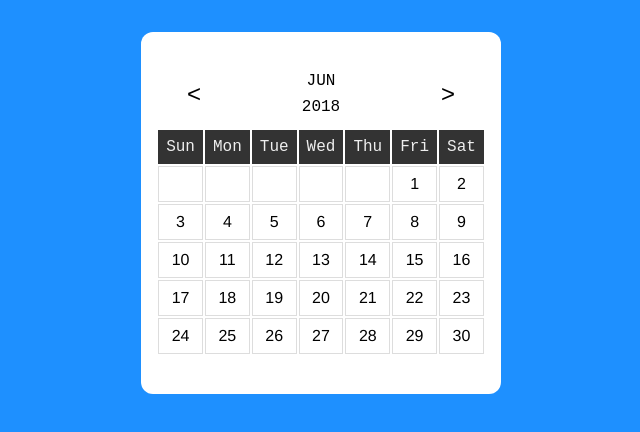
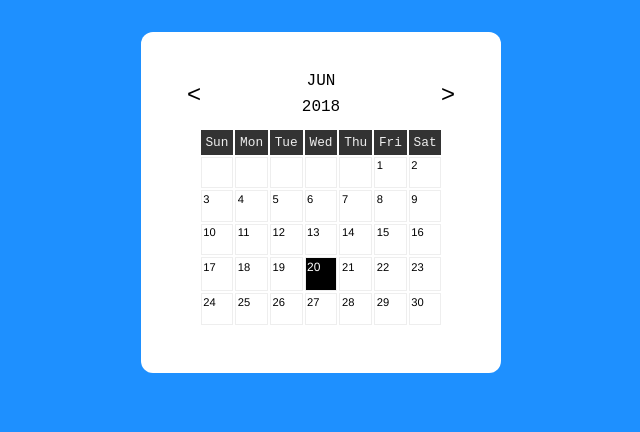
Before and after one commit to WhollyCoders/calendar-widget, a plain HTML site: page index.html in a window 1280 px wide. Shown: the whole page, without its empty margins (319-959 px from the left). Drawn offline with Linux system fonts and the light colour scheme.

Commit message:
Add Current Date Highlight, Refactor and Beautify Code

```diff
--- a/resources/css/style.css
+++ b/resources/css/style.css
@@ -1,24 +1,27 @@
 /*Reset CSS*/
-*{
+
+* {
     margin: 0;
     padding: 0;
     border: 0;
 }
 
 /*Default Styles*/
+
 html,
-body{
+body {
     background-color: dodgerBlue;
     font-family: helvetica;
     font-size: 16px;
 }
 
-a{
+a {
     text-decoration: none;
     color: #000;
     padding: 1rem;
 }
-.wrapper{
+
+.wrapper {
     background-color: #fff;
     width: 360px;
     height: auto;
@@ -26,68 +29,77 @@ a{
     border-radius: 0.75rem;
 }
 
-#calendar{
+#calendar {
     padding: 2rem 0;
     height: auto;
 }
 
 /*Calendar Header Styles*/
-.calendar-header{
+
+.calendar-header {
     display: flex;
     text-align: center;
 }
 
-.calendar-month-year{
+.calendar-month-year {
     flex-basis: 50%;
     font-family: monospace;
 }
 
-.calendar-label{
+.calendar-label {
     margin: 0.5rem;
     text-transform: uppercase;
 }
 
-.calendar-control{
+.calendar-control {
     flex-basis: 25%;
     font-size: 1.5rem;
     padding: 1rem;
     cursor: pointer;
 }
 
-.calendar-control a:hover{
+.calendar-control a:hover {
     background-color: #000;
     color: #fff;
 }
 
 /*Calendar Body Head Styles*/
-#calendar-body{
+
+#calendar-body {
     margin: 0.25rem auto;
     text-align: center;
+    padding-bottom: 0.5rem;
 }
 
-#calendar-body-head{
+#calendar-body-head {
     margin: 0 auto;
 }
 
-.dayLabel, .day{
-    padding: 0.5rem;
+.dayLabel,
+.day {
+    padding: 0.3rem;
 }
 
-.dayLabel{
+.dayLabel {
     text-transform: capitalize;
     background-color: #333;
     color: #eee;
     font-family: monospace;
+    font-size: 0.8rem;
 }
 
-.day{
-    border: 1px solid #ddd;
+.day {
+    border: 1px solid #eee;
+    font-size: 0.70rem;
+    text-align: left;
+    padding: 0.1rem 1rem 1rem 0.1rem;
 }
 
-.current{
+.current {
     background-color: #000;
     color: #fff;
-    border-radius: 50%;
-    font-size: 0.9rem;
-    font-weight: bold;
+    /*    border-radius: 50%;*/
+    font-size: 0.75rem;
+    /*    font-weight: bold;*/
+    border: 1px solid #eee;
 }
--- a/resources/js/Calendar.js
+++ b/resources/js/Calendar.js
@@ -1,425 +1,309 @@
 //Calendar Data Object
-
 var data = {
     "day": ["sun", "mon", "tue", "wed", "thu", "fri", "sat"],
     "month": ["jan", "feb", "mar", "apr", "may", "jun", "jul", "aug", "sep", "oct", "nov", "dec"],
     "daysInMonth": [31, 28, 31, 30, 31, 30, 31, 31, 30, 31, 30, 31]
 };
-
 // Calendar Object Literal
-var Calendar        = {
-    "data":{
-        "day":data.day,
+var Calendar = {
+    "data": {
+        "day": data.day,
         "month": data.month,
         "daysInMonth": data.daysInMonth,
-        "today": function(){
+        "today": function () {
             var Today = new Date();
             return Today;
         },
-        "firstRow":{
-            "emptyCells": function(){
+        "firstRow": {
+            "emptyCells": function () {
                 return Calendar.get.emptyCells();
             },
-            "days": function(){
+            "days": function () {
                 return Calendar.get.firstRowDays();
             }
         }
     },
-    "initialize": function(){
+    "initialize": function () {
         console.log(Calendar.data.today());
         Calendar.get.monthLabel().innerHTML = Calendar.display.defaultMonth();
-        Calendar.get.yearLabel().innerHTML  = Calendar.display.defaultYear();
+        Calendar.get.yearLabel().innerHTML = Calendar.display.defaultYear();
         Calendar.reset();
         Calendar.display.new();
-
     },
-    "display":{
-        "defaultMonth": function(){
+    "display": {
+        "defaultMonth": function () {
             //Get Month Index
-            var monthIndex  = Calendar.data.today().getMonth();
+            var monthIndex = Calendar.data.today().getMonth();
             //Get Month Name
             return Calendar.data.month[monthIndex];
         },
-        "defaultYear": function(){
-
+        "defaultYear": function () {
             return Calendar.data.today().getFullYear();
-
         },
-        "calendarLabel": function(){
-
-//        Calendar.get.monthLabel().innerHTML = Calendar.display.defaultMonth();
-//        Calendar.get.yearLabel().innerHTML  = Calendar.display.defaultYear();
-
-        },
-        "calendarHeader": function(){},
-        "calendarHead": function(){
-
+        "calendarHead": function () {
             var calenderHeadElement = document.createElement("tr");
             calenderHeadElement.setAttribute("class", "calendar-head");
-
-            for(var i = 0; i < Calendar.data.day.length; i++){
-
+            for (var i = 0; i < Calendar.data.day.length; i++) {
                 var dayName = Calendar.data.day[i];
                 var td = document.createElement("td");
                 td.setAttribute("class", "dayLabel");
                 td.innerHTML = dayName;
                 calenderHeadElement.appendChild(td);
-
             }
-
             tableElement.appendChild(calenderHeadElement);
-
         },
-        "calendarDays": function(){
-            //Determine First Row Empty Cells
-            //Compute First Row Days
-            //Display First Row (empty cells + days)
-            //Get Number of Days in Month
-            //Compute Number of Full Rows
-            //Compute Row Starting Value
-            //Display Remaining Rows
-        },
-        "firstRow": function(){
+        "firstRow": function () {
             //Get First Row Data
-            var firstRowData    = Calendar.get.firstRowData();
-//            var currentDate     = Calendar.get.currentDate();
-            //Create First Table Row Element and ADD First Row Class Attribute
+            var firstRowData = Calendar.get.firstRowData();
             var firstRowElement = document.createElement("tr");
             firstRowElement.setAttribute("class", "first-row");
-
             //Display Empty Rows
-                for(var eRow = 0; eRow < firstRowData[0]; eRow++){
+            for (var eRow = 0; eRow < firstRowData[0]; eRow++) {
                 var td = document.createElement("td");
                 td.setAttribute("class", "day");
                 firstRowElement.appendChild(td);
             }
-
             //Display First Row Days
-                for(var fRow = 0; fRow < firstRowData[1]; fRow++){
-                    var dayNumber   = fRow + 1;
-                    var td          = document.createElement("td");
-
+            for (var fRow = 0; fRow < firstRowData[1]; fRow++) {
+                var dayNumber = fRow + 1;
+                var td = document.createElement("td");
+                if (Calendar.set.is_actual(dayNumber)) {
+                    td.setAttribute("class", "day current");
+                } else {
                     td.setAttribute("class", "day");
-                            td.innerHTML    = dayNumber;
+                }
+                td.innerHTML = dayNumber;
                 firstRowElement.appendChild(td);
-
             }
-
             tableElement.appendChild(firstRowElement);
-
-
         },
-        "fullRows": function(){
+        "fullRows": function () {
             //Get number of Full Rows
             var fullRows = Calendar.get.fullRows();
             var totalRows = fullRows + 1;
             var daysInMonth = Calendar.get.totalDaysInMonth();
-
             //Create Loop to Display Full Rows
-            for(var uRow = 0; uRow < totalRows; uRow++){
+            for (var uRow = 0; uRow < totalRows; uRow++) {
                 //Compute Row Starting Starting Day
-                var startDay    = Calendar.get.firstStartingDay();
+                var startDay = Calendar.get.firstStartingDay();
                 var startingDay = startDay + (7 * uRow);
                 var currentDate = Calendar.get.currentDate();
                 //Create Table Row Element
                 var rowElement = document.createElement("tr");
                 rowElement.setAttribute("class", "full-row");
-
                 //Create Loop to Display Days in Full Weeks
-                    for(var dRow = 0; dRow < Calendar.data.day.length; dRow++){
-
+                for (var dRow = 0; dRow < Calendar.data.day.length; dRow++) {
                     //Compute Day Number
                     var dayNumber = startingDay + dRow;
-                        if(dayNumber > daysInMonth){ break; }
+                    if (dayNumber > daysInMonth) {
+                        break;
+                    }
                     //Create Table Data Element
                     var td = document.createElement("td");
-
+                    if (Calendar.set.is_actual(dayNumber)) {
+                        td.setAttribute("class", "day current");
+                    } else {
                         td.setAttribute("class", "day");
+                    }
                     td.innerHTML = dayNumber;
                     rowElement.appendChild(td);
-
                 }
-
-                //Display Last Row Days
-//                var lastRowDays = Calendar.get.lastRowDays();
-//
-//                if(lastRowDays){
-//
-//                    //Display Last Row Days
-//                    var lastRowElement = document.createElement("tr");
-//                    lastRowElement.setAttribute("class", "last-row");
-//
-//
-//
-//                   }
-//
                 tableElement.appendChild(rowElement);
-
             }
         },
-        "lastRow": function(){
-
-
-        },
-        "previousMonth": function(){
-
-
-
-        },
-        "nextMonth": function(){
-
-
-        },
-        "new": function(){
+        "lastRow": function () {},
+        "new": function () {
             //Display Calendar Head
             Calendar.display.calendarHead();
             //Display Calendar Days
             Calendar.display.firstRow();
             Calendar.display.fullRows();
-            Calendar.display.lastRow();
+            // Calendar.display.lastRow();
         }
     },
-    "get":{
-        "control":{
-            "previousMonth": function(){
-
+    "get": {
+        "control": {
+            "previousMonth": function () {
                 return document.getElementById("previous-month");
-
             },
-            "nextMonth": function(){
-
+            "nextMonth": function () {
                 return document.getElementById("next-month");
-
             },
         },
-        "currentDate": function(){
-
-            var newDate     = Calendar.get.newDate();
+        "actual": {
+            "month": function () {
+                var monthIndex = Calendar.data.today().getMonth();
+                return Calendar.data.month[monthIndex];
+            },
+            "year": function () {
+                return Calendar.data.today().getFullYear();
+            },
+            "date": function () {
+                return Calendar.data.today().getDate();
+            }
+        },
+        "currentDate": function () {
+            var newDate = Calendar.get.newDate();
             var currentDate = newDate.getDate();
-
             return currentDate;
-
         },
-        "currentMonth": function(){
-
+        "currentMonth": function () {
             return Calendar.get.monthLabel().innerHTML;
-
         },
-        "currentYear": function(){
-
+        "currentYear": function () {
             return parseInt(Calendar.get.yearLabel().innerHTML);
-
         },
-        "emptyCells": function(){
-
+        "emptyCells": function () {
             return Calendar.get.firstDayIndex();
-
         },
-        "firstDayIndex": function(){
-
-            var firstDayIndex   = Calendar.get.newDate().getDay();
+        "firstDayIndex": function () {
+            var firstDayIndex = Calendar.get.newDate().getDay();
             return firstDayIndex;
-
         },
-        "firstRowData": function(){
-            var emptyCells      = Calendar.get.emptyCells();
-            var firstRowDays    = Calendar.get.firstRowDays();
-
+        "firstRowData": function () {
+            var emptyCells = Calendar.get.emptyCells();
+            var firstRowDays = Calendar.get.firstRowDays();
             return [emptyCells, firstRowDays];
         },
-        "firstRowDays": function(){
-
+        "firstRowDays": function () {
             var emptyCells = Calendar.get.emptyCells();
             var firstRowDays = 7 - emptyCells;
-
             return firstRowDays;
         },
-        "firstStartingDay": function(){
-
-            var firstRowDays        = Calendar.get.firstRowDays();
-            var firstStartingDay    = firstRowDays + 1;
-
+        "firstStartingDay": function () {
+            var firstRowDays = Calendar.get.firstRowDays();
+            var firstStartingDay = firstRowDays + 1;
             return firstStartingDay;
-
         },
-        "fullRows": function(){
-
+        "fullRows": function () {
             //Get Full Calendar Rows
             return Math.floor((Calendar.get.totalDaysInMonth() - Calendar.get.firstRowDays()) / 7);
-
         },
-        "isLeapYear": function(){
-
+        "isLeapYear": function () {
             var year = Calendar.get.currentYear();
-            if(year){
+            if (year) {
                 return ((year % 4 == 0) && (year % 100 != 0)) || (year % 400 == 0);
             }
         },
-        "lastRowDays": function(){
-
+        "lastRowDays": function () {
             //Compute Last Row Days
             return (Calendar.get.totalDaysInMonth() - Calendar.get.firstRowDays()) % 7;
-
         },
-        "minimumRows": function(){
-
+        "minimumRows": function () {
             return Calendar.get.fullRows() + 1;
-
         },
-        "monthData":{
-
-            "previous": function(){},
-            "next": function(){}
-
-        },
-        "monthByIndex": function(monthIndex){
-
+        "monthByIndex": function (monthIndex) {
             return Calendar.data.month[monthIndex];
         },
-        "monthIndex": function(){
-
-            var currentMonth    = Calendar.get.currentMonth();
-            var monthIndex      = Calendar.data.month.indexOf(currentMonth);
-
+        "monthIndex": function () {
+            var currentMonth = Calendar.get.currentMonth();
+            var monthIndex = Calendar.data.month.indexOf(currentMonth);
             return monthIndex;
         },
-        "monthLabel": function(){
-
+        "monthLabel": function () {
             return document.getElementById("month");
         },
-        "newDate": function(){
-
+        "newDate": function () {
             //Create New Date Object with newly created Month/Date String
             var newDate = new Date(Calendar.get.newDateString());
-
             return newDate;
         },
-        "newDateString": function(){
-
-            return Calendar.get.currentMonth()+" "+Calendar.get.currentYear();
-
+        "newDateString": function () {
+            return Calendar.get.currentMonth() + " " + Calendar.get.currentYear();
         },
-        "next": function(){
-
+        "next": function () {
             console.log("Returning Next Month...");
-
             //Get Current Month
-            var currentMonth    = Calendar.get.currentMonth();
-
+            var currentMonth = Calendar.get.currentMonth();
             //Get IndexOf Current Month
-            var monthIndex      = Calendar.get.monthIndex();
-
+            var monthIndex = Calendar.get.monthIndex();
             //Get Current Year
-            var currentYear     = Calendar.get.currentYear();
-
+            var currentYear = Calendar.get.currentYear();
             //If IndexOf Current Month is [11] (Dec), the New Month Index is 0 and the New Year is Current Year + 1
-            if(monthIndex == 11){
-
-                    var newMonthIndex   = 0;
-                    var newMonth        = Calendar.get.monthByIndex(newMonthIndex);
-                    var newYear         = currentYear + 1;
-
-
-               }else{
-
-                    var newMonthIndex   = monthIndex + 1;
-                    var newMonth        = Calendar.get.monthByIndex(newMonthIndex);
-                    var newYear         = currentYear;
-
+            if (monthIndex == 11) {
+                var newMonthIndex = 0;
+                var newMonth = Calendar.get.monthByIndex(newMonthIndex);
+                var newYear = currentYear + 1;
+            } else {
+                var newMonthIndex = monthIndex + 1;
+                var newMonth = Calendar.get.monthByIndex(newMonthIndex);
+                var newYear = currentYear;
             }
-
             Calendar.set.label(newMonth, newYear);
             Calendar.reset();
             Calendar.display.new();
         },
-        "previous": function(){
-
+        "previous": function () {
             console.log("Returning Previous Month...");
-
             //Get Current Month
-            var currentMonth    = Calendar.get.currentMonth();
-
+            var currentMonth = Calendar.get.currentMonth();
             //Get IndexOf Current Month
-            var monthIndex      = Calendar.get.monthIndex();
-
+            var monthIndex = Calendar.get.monthIndex();
             //Get Current Year
-            var currentYear     = Calendar.get.currentYear();
-
+            var currentYear = Calendar.get.currentYear();
             //If IndexOf Current Month is [0] (Jan), the New Month Index is 11 and the New Year is Current Year - 1
-            if(monthIndex == 0){
-
-                    var newMonthIndex   = 11;
-                    var newMonth        = Calendar.get.monthByIndex(newMonthIndex);
-                    var newYear         = currentYear - 1;
-
-
-               }else{
-
-                    var newMonthIndex   = monthIndex - 1;
-                    var newMonth        = Calendar.get.monthByIndex(newMonthIndex);
-                    var newYear         = currentYear;
-
+            if (monthIndex == 0) {
+                var newMonthIndex = 11;
+                var newMonth = Calendar.get.monthByIndex(newMonthIndex);
+                var newYear = currentYear - 1;
+            } else {
+                var newMonthIndex = monthIndex - 1;
+                var newMonth = Calendar.get.monthByIndex(newMonthIndex);
+                var newYear = currentYear;
             }
-
             Calendar.set.label(newMonth, newYear);
             Calendar.reset();
             Calendar.display.new();
         },
-        "totalCalendarRows": function(){
-
+        "totalCalendarRows": function () {
             //Compute Total Calendar Rows
-
-                if(Calendar.get.lastRowDays()){
-
+            if (Calendar.get.lastRowDays()) {
                 return Calendar.get.minimumRows() + 1;
-
-                   }else{
-
+            } else {
                 return Calendar.get.minimumRows();
-
-                   }
-
-        },
-        "totalDaysInMonth": function(){
-
-            //Get New Date Object
-            var newDate         = Calendar.get.newDate();
-            //Get Month Index
-            var monthIndex      = newDate.getMonth();
-            var numDaysInMonth  = data.daysInMonth[monthIndex];
-            if(Calendar.get.isLeapYear() && monthIndex == 1){
-
-                numDaysInMonth = numDaysInMonth + 1;
-
-            }
-
-            return numDaysInMonth;
-
-        },
-        "yearLabel": function(){
-
-            return document.getElementById("year");
-
             }
         },
-    "set":{
-
-        "newCalendarMonth":function(month){
+        "totalDaysInMonth": function () {
+            //Get New Date Object
+            var newDate = Calendar.get.newDate();
+            //Get Month Index
+            var monthIndex = newDate.getMonth();
+            var numDaysInMonth = data.daysInMonth[monthIndex];
+            if (Calendar.get.isLeapYear() && monthIndex == 1) {
+                numDaysInMonth = numDaysInMonth + 1;
+            }
+            return numDaysInMonth;
+        },
+        "yearLabel": function () {
+            return document.getElementById("year");
+        }
+    },
+    "set": {
+        "newCalendarMonth": function (month) {
             Calendar.get.monthLabel().innerHTML = month;
         },
-        "newCalendarYear": function(year){
+        "newCalendarYear": function (year) {
             Calendar.get.yearLabel().innerHTML = year;
         },
-        "label": function(month, year){
+        "label": function (month, year) {
             Calendar.set.newCalendarMonth(month);
             Calendar.set.newCalendarYear(year);
             Calendar.reset();
             Calendar.display.new();
+        },
+        "is_actual": function (dayNumber) {
+            var currentMonth = Calendar.get.currentMonth();
+            var currentYear = Calendar.get.currentYear();
+            var actualMonth = Calendar.get.actual.month();
+            var actualYear = Calendar.get.actual.year();
+            var actualDate = Calendar.get.actual.date();
+            if (currentMonth == actualMonth && currentYear == actualYear && dayNumber == actualDate) {
+                return true;
+            }
+            return false;
         }
     },
-    "reset": function(){
-
+    "reset": function () {
         var tableElement = document.getElementById("calendar-body").innerHTML = "";
-
     }
 };
```
Also changed, not shown: index.html (+3 -8 lines), resources/js/script.js (+8 -8 lines). Lines whose indentation alone changed are shown as unchanged.
